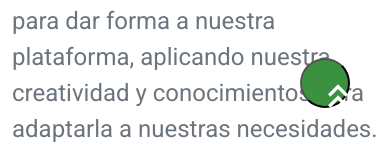
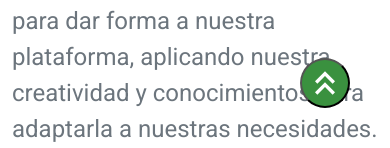
Before and after one commit to emilianozapata01/HackAcademy_FinalProyect_E-commerce, a React (Vite) app: page /about-this-proyect in a window 390 px wide. Shown: the part 696-844 px from the top of the page. Built offline with nearby package versions, Linux system fonts and the light colour scheme; no server answers.

Commit message:
Update ButtonUp.module.css

```diff
--- a/src/styles/views/ButtonUp.module.css
+++ b/src/styles/views/ButtonUp.module.css
@@ -13,22 +13,11 @@
   letter-spacing: 1px;
   transition: 0.3s;
   z-index: 5;
+  align-items: center;
+  display: flex;
+  justify-content: center;
 }
 
 .ScrollToTop:active {
   transform: scale(0.9);
 }
-
-.ButtonUp {
-  position: relative;
-  top: -85%;
-  left: -85%;
-}
-
-@media (max-width: 500px) {
-  .ButtonUp {
-    position: relative;
-    top: 0%;
-    left: 0%;
-  }
-}
```
